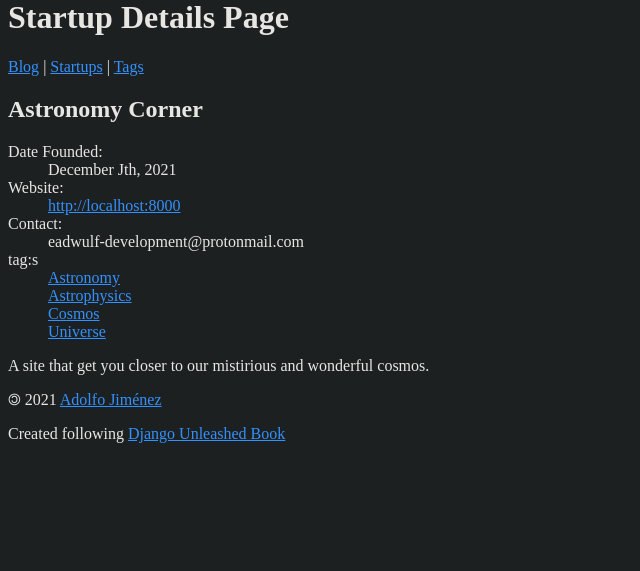
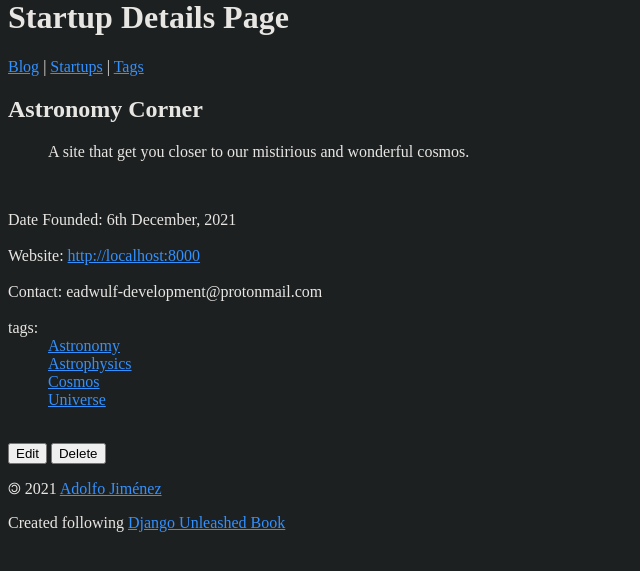
Before and after one commit to adolfojmnz/django-unleashed, a Django app: a page that uses organizer/templates/organizer/startup_detail.html in a window 1280 px wide. Shown: the part 22-593 px from the top of the page, without its empty margins (0-640 px from the left). Run offline with Django 3.2, Linux system fonts and the light colour scheme; data comes from the database, SQL or seed files in the repository; data that the repository does not hold is empty.

Commit message:
Add Edit and Delete buttons and reformat html structure

```diff
--- a/organizer/templates/organizer/startup_detail.html
+++ b/organizer/templates/organizer/startup_detail.html
@@ -12,23 +12,25 @@
 <article>
 	<h2>{{ startup.name }}</h2>
 
+	<dd>{{ startup.description|linebreaks }}</dd>
+
+	<br>
 	<dl>
-		<dt>Date Founded:</dt>
-		<dd>{{ startup.founded_date|date:"F JS, Y" }}</dd>
+		<dt>Date Founded: {{ startup.founded_date|date:"jS F, Y" }}</dt>
+		<br>
 
-		<dt>Website:</dt>
-		<dd><a href="{{ startup.website }}">{{ startup.website }}</a></dd>
+		<dt>Website: <a href="{{ startup.website }}">{{ startup.website }}</a></dt>
+		<br>
 
-		<dt>Contact:</dt>
-		<dd>{{ startup.contact }}</dd>
+		<dt>Contact: {{ startup.contact }}</dt>
+		<br>
 
-		<dt>tag:{{ startup.tags.count|pluralize }}</dt>
+		<dt>tag{{ startup.tags.count|pluralize }}:</dt>
 		{% for tag in startup.tags.all %}
 		<dd><a href="{{ tag.get_absolute_url }}">{{ tag.name|title }}</a></dd>
 		{% endfor %}
+		<br>
 	</dl>
-
-	{{ startup.description|linebreaks }}
 
 	{% if startup.newslink_set.exists %}
 	<section>
@@ -57,6 +59,9 @@
 		</ul>
 	</section>
 	{% endif %}
-
 </article>
+<div>
+	<a href="{{ startup.get_update_url }}"><button>Edit</button></a>
+	<a href="{{ startup.get_delete_url }}"><button>Delete</button></a>
+</div>
 {% endblock %}
```
